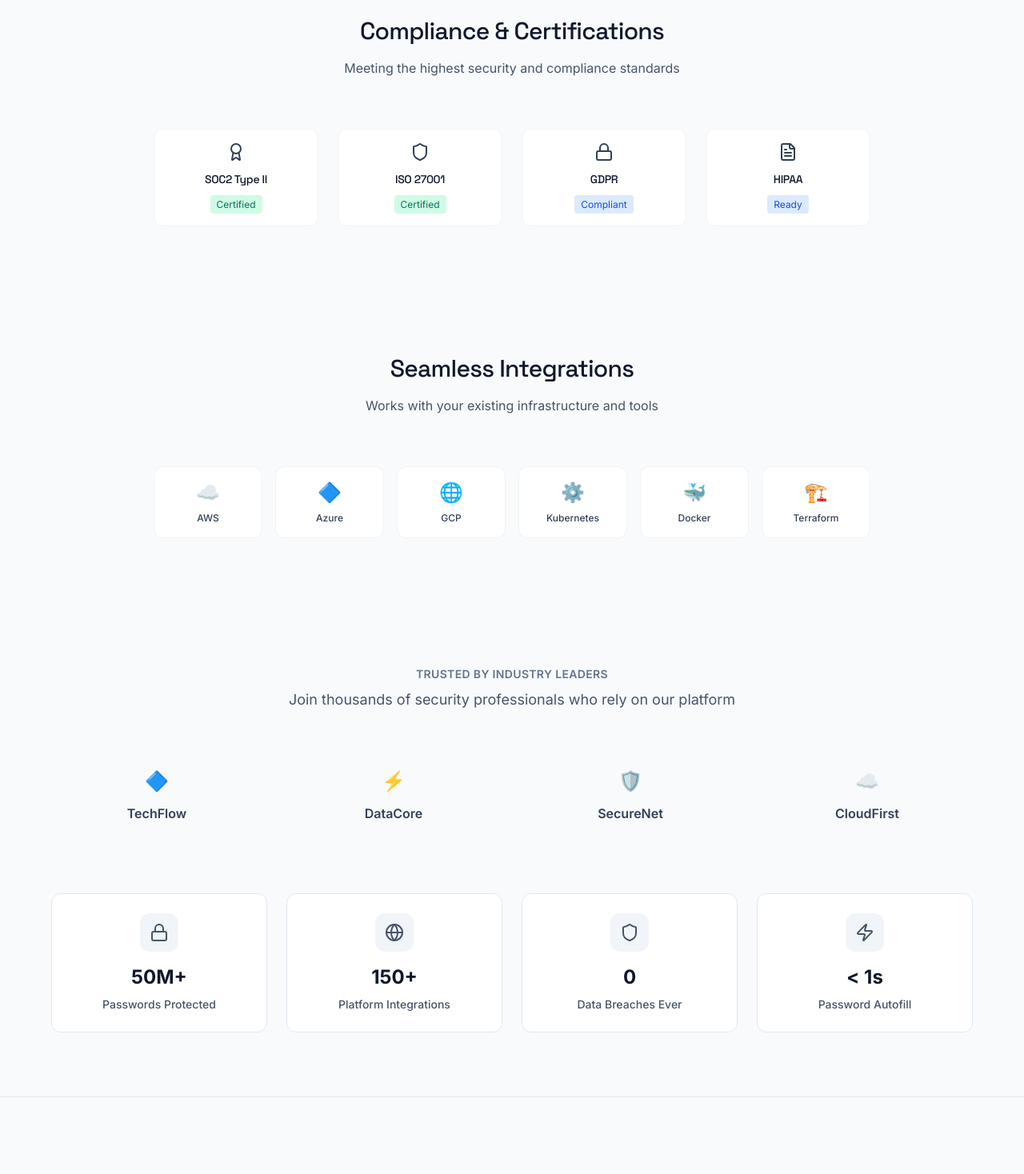
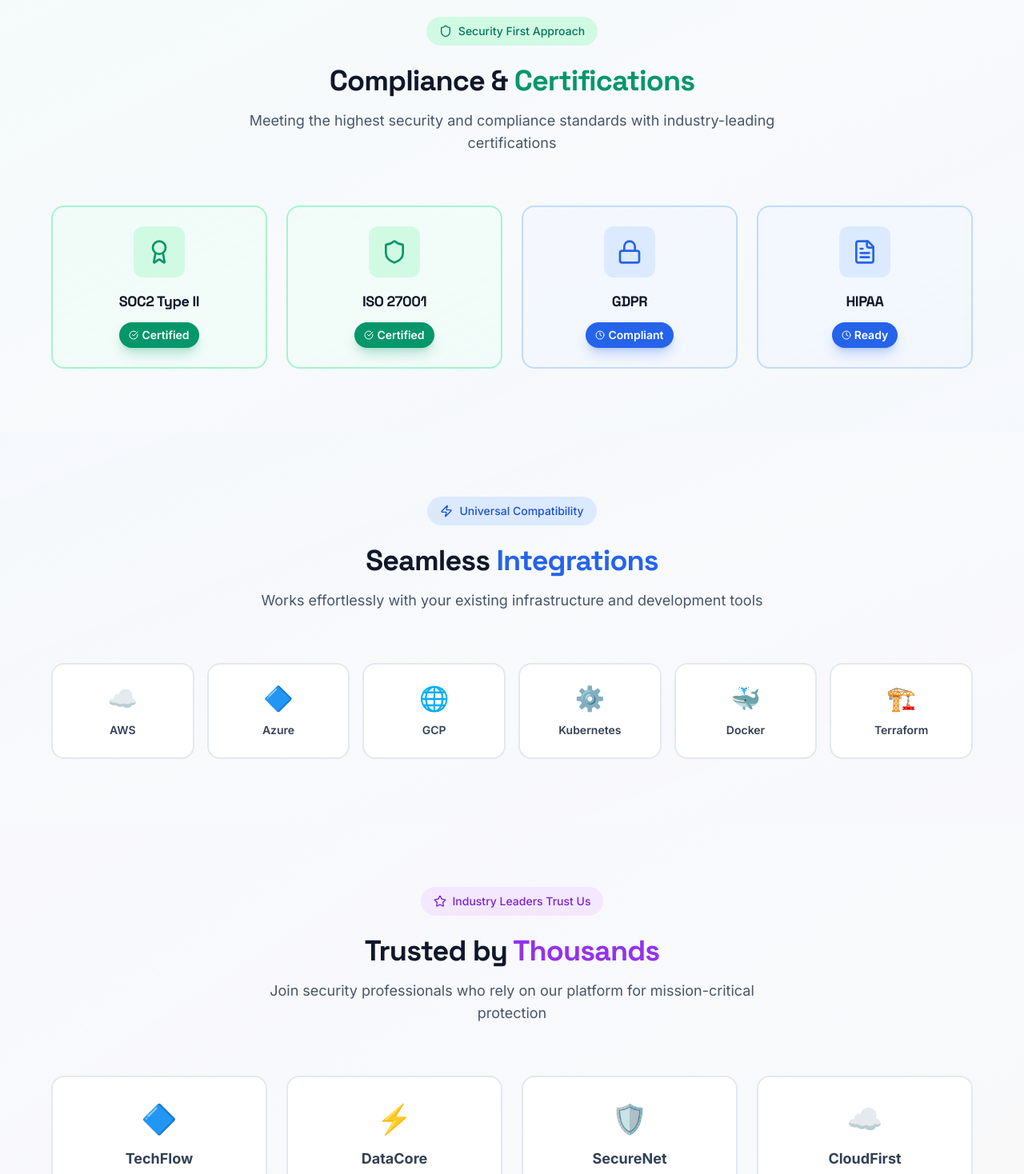
Before and after one commit to Futeur-Secure/fresh-new-online-space, a React (Vite) app: page /vault in a window 1280 px wide. Shown: the part 8960-10428 px from the top of the page at 80% size. Built offline with nearby package versions, Linux system fonts and the light colour scheme; no server answers; the database is empty.

Commit message:
Enhance sections interactivity
Make the "Compliance & Certifications", "Seamless Integrations", and "Trusted by Industry Leaders" sections more interactive, color-coded, and visually distinct.

```diff
--- a/src/pages/FuteurVault.tsx
+++ b/src/pages/FuteurVault.tsx
@@ -1,5 +1,5 @@
 import { useState, useEffect, useRef } from "react";
-import { ArrowRight, Play, Shield, Database, Rocket, Check, Star, ArrowUpRight, ChevronDown, Zap, Globe, Lock, Brain, Layers, Award, Users, Cpu, Cloud, FileText, BarChart3, Settings, Briefcase, Key, TrendingUp, Smartphone, MonitorSpeaker, TabletSmartphone, Chrome, Search, Timer, Fingerprint, HardDrive, Eye, AlertTriangle, RefreshCw } from "lucide-react";
+import { ArrowRight, Play, Shield, Database, Rocket, Check, Star, ArrowUpRight, ChevronDown, Zap, Globe, Lock, Brain, Layers, Award, Users, Cpu, Cloud, FileText, BarChart3, Settings, Briefcase, Key, TrendingUp, Smartphone, MonitorSpeaker, TabletSmartphone, Chrome, Search, Timer, Fingerprint, HardDrive, Eye, AlertTriangle, RefreshCw, CheckCircle, Clock } from "lucide-react";
 import Navbar from "@/components/Navbar";
 import { resetScroll } from "@/utils/navigationHelpers";
 import { useTheme } from "@/context/ThemeContext";
@@ -941,14 +941,19 @@ const FuteurVault = () => {
 
       <PricingSection isDark={isDark} />
       {/* Compliance & Certifications */}
-      <section className="py-20 px-6">
-        <div className="max-w-4xl mx-auto">
+      <section className="py-20 px-6 relative overflow-hidden">
+        <div className="absolute inset-0 bg-gradient-to-br from-emerald-50/30 via-transparent to-blue-50/30 dark:from-emerald-950/20 dark:to-blue-950/20"></div>
+        <div className="max-w-6xl mx-auto relative">
           <div id="compliance-header" data-animate className={`text-center mb-16 transition-all duration-700 ${isVisible['compliance-header'] ? 'opacity-100 translate-y-0' : 'opacity-0 translate-y-8'}`}>
-            <h2 className={`text-2xl md:text-3xl font-medium mb-4 ${isDark ? 'text-white' : 'text-slate-900'}`}>
-              Compliance & Certifications
+            <div className="inline-flex items-center gap-2 px-4 py-2 rounded-full bg-emerald-100 dark:bg-emerald-900/30 text-emerald-700 dark:text-emerald-300 text-sm font-medium mb-6">
+              <Shield className="w-4 h-4" />
+              Security First Approach
+            </div>
+            <h2 className={`text-3xl md:text-4xl font-bold mb-4 ${isDark ? 'text-white' : 'text-slate-900'}`}>
+              Compliance & <span className="text-emerald-600 dark:text-emerald-400">Certifications</span>
             </h2>
-            <p className={`text-base ${isDark ? 'text-slate-400' : 'text-slate-600'}`}>
-              Meeting the highest security and compliance standards
+            <p className={`text-lg max-w-2xl mx-auto ${isDark ? 'text-slate-300' : 'text-slate-600'}`}>
+              Meeting the highest security and compliance standards with industry-leading certifications
             </p>
           </div>
 
@@ -958,17 +963,32 @@ const FuteurVault = () => {
                 key={i}
                 id={`cert-${i}`}
                 data-animate
-                className={`transition-all duration-700 ${isVisible[`cert-${i}`] ? 'opacity-100 translate-y-0' : 'opacity-0 translate-y-8'}`}
+                className={`group transition-all duration-700 hover-scale ${isVisible[`cert-${i}`] ? 'opacity-100 translate-y-0' : 'opacity-0 translate-y-8'}`}
                 style={{ transitionDelay: `${i * 100}ms` }}
               >
-                <div className={`p-4 rounded-lg border text-center ${isDark ? 'bg-slate-900/20 border-slate-800/30' : 'bg-white border-slate-200/50'}`}>
-                  <cert.icon className={`w-6 h-6 mx-auto mb-3 ${isDark ? 'text-slate-300' : 'text-slate-700'}`} />
-                  <h4 className={`text-sm font-medium mb-2 ${isDark ? 'text-white' : 'text-slate-900'}`}>
+                <div className={`relative p-6 rounded-2xl border-2 text-center transition-all duration-300 cursor-pointer ${
+                  cert.status === 'Certified'
+                    ? `border-emerald-200 bg-emerald-50/50 hover:bg-emerald-50 hover:border-emerald-300 hover:shadow-lg hover:shadow-emerald-100/50 ${isDark ? 'dark:border-emerald-800/50 dark:bg-emerald-950/30 dark:hover:bg-emerald-950/50 dark:hover:border-emerald-700 dark:hover:shadow-emerald-900/20' : ''}`
+                    : `border-blue-200 bg-blue-50/50 hover:bg-blue-50 hover:border-blue-300 hover:shadow-lg hover:shadow-blue-100/50 ${isDark ? 'dark:border-blue-800/50 dark:bg-blue-950/30 dark:hover:bg-blue-950/50 dark:hover:border-blue-700 dark:hover:shadow-blue-900/20' : ''}`
+                }`}>
+                  <div className={`inline-flex items-center justify-center w-16 h-16 rounded-xl mb-4 transition-all duration-300 group-hover:scale-110 ${
+                    cert.status === 'Certified'
+                      ? `bg-emerald-100 text-emerald-600 ${isDark ? 'dark:bg-emerald-900/50 dark:text-emerald-400' : ''}`
+                      : `bg-blue-100 text-blue-600 ${isDark ? 'dark:bg-blue-900/50 dark:text-blue-400' : ''}`
+                  }`}>
+                    <cert.icon className="w-8 h-8" />
+                  </div>
+                  <h4 className={`text-lg font-bold mb-3 ${isDark ? 'text-white' : 'text-slate-900'}`}>
                     {cert.name}
                   </h4>
-                  <span className={`text-xs px-2 py-1 rounded ${cert.status === 'Certified' ? 'bg-emerald-100 text-emerald-700 dark:bg-emerald-900/30 dark:text-emerald-300' : 'bg-blue-100 text-blue-700 dark:bg-blue-900/30 dark:text-blue-300'}`}>
+                  <div className={`inline-flex items-center gap-1 px-3 py-1.5 rounded-full text-sm font-semibold transition-all duration-300 ${
+                    cert.status === 'Certified'
+                      ? `bg-emerald-600 text-white shadow-lg shadow-emerald-600/25 ${isDark ? 'dark:bg-emerald-500 dark:shadow-emerald-500/25' : ''}`
+                      : `bg-blue-600 text-white shadow-lg shadow-blue-600/25 ${isDark ? 'dark:bg-blue-500 dark:shadow-blue-500/25' : ''}`
+                  }`}>
+                    {cert.status === 'Certified' ? <CheckCircle className="w-3 h-3" /> : <Clock className="w-3 h-3" />}
                     {cert.status}
-                  </span>
+                  </div>
                 </div>
               </div>
             ))}
@@ -977,72 +997,122 @@ const FuteurVault = () => {
       </section>
 
       {/* Integration Ecosystem */}
-      <section className="py-20 px-6">
-        <div className="max-w-4xl mx-auto">
+      <section className="py-20 px-6 relative overflow-hidden">
+        <div className="absolute inset-0 bg-gradient-to-br from-blue-50/30 via-transparent to-purple-50/30 dark:from-blue-950/20 dark:to-purple-950/20"></div>
+        <div className="max-w-6xl mx-auto relative">
           <div id="integrations-header" data-animate className={`text-center mb-16 transition-all duration-700 ${isVisible['integrations-header'] ? 'opacity-100 translate-y-0' : 'opacity-0 translate-y-8'}`}>
-            <h2 className={`text-2xl md:text-3xl font-medium mb-4 ${isDark ? 'text-white' : 'text-slate-900'}`}>
-              Seamless Integrations
+            <div className="inline-flex items-center gap-2 px-4 py-2 rounded-full bg-blue-100 dark:bg-blue-900/30 text-blue-700 dark:text-blue-300 text-sm font-medium mb-6">
+              <Zap className="w-4 h-4" />
+              Universal Compatibility
+            </div>
+            <h2 className={`text-3xl md:text-4xl font-bold mb-4 ${isDark ? 'text-white' : 'text-slate-900'}`}>
+              Seamless <span className="text-blue-600 dark:text-blue-400">Integrations</span>
             </h2>
-            <p className={`text-base ${isDark ? 'text-slate-400' : 'text-slate-600'}`}>
-              Works with your existing infrastructure and tools
+            <p className={`text-lg max-w-2xl mx-auto ${isDark ? 'text-slate-300' : 'text-slate-600'}`}>
+              Works effortlessly with your existing infrastructure and development tools
             </p>
           </div>
 
-          <div id="integrations-grid" data-animate className={`grid grid-cols-3 md:grid-cols-6 gap-4 transition-all duration-700 ${isVisible['integrations-grid'] ? 'opacity-100 translate-y-0' : 'opacity-0 translate-y-8'}`}>
+          <div id="integrations-grid" data-animate className={`grid grid-cols-2 md:grid-cols-3 lg:grid-cols-6 gap-4 transition-all duration-700 ${isVisible['integrations-grid'] ? 'opacity-100 translate-y-0' : 'opacity-0 translate-y-8'}`}>
             {integrations.map((integration, i) => (
               <div
                 key={i}
-                className={`p-4 rounded-lg border text-center transition-all duration-300 hover:scale-105 ${isDark ? 'bg-slate-900/20 border-slate-800/30 hover:border-slate-700/50' : 'bg-white border-slate-200/50 hover:border-slate-300'}`}
+                className={`group relative p-6 rounded-2xl border-2 text-center transition-all duration-300 cursor-pointer hover-scale ${
+                  isDark
+                    ? 'border-slate-700/50 bg-slate-800/30 hover:bg-slate-700/50 hover:border-slate-600 hover:shadow-lg hover:shadow-slate-900/25'
+                    : 'border-slate-200 bg-white hover:bg-slate-50 hover:border-slate-300 hover:shadow-lg hover:shadow-slate-200/50'
+                }`}
               >
-                <div className="text-2xl mb-2">{integration.logo}</div>
-                <div className={`text-xs font-medium ${isDark ? 'text-slate-300' : 'text-slate-700'}`}>
+                <div className="text-3xl mb-3 transition-all duration-300 group-hover:scale-110">{integration.logo}</div>
+                <div className={`text-sm font-semibold transition-colors duration-300 ${
+                  isDark ? 'text-slate-300 group-hover:text-white' : 'text-slate-700 group-hover:text-slate-900'
+                }`}>
                   {integration.name}
                 </div>
+                <div className={`absolute inset-0 rounded-2xl border-2 border-blue-500/0 group-hover:border-blue-500/20 transition-all duration-300 ${
+                  isDark ? 'group-hover:shadow-blue-500/10' : 'group-hover:shadow-blue-500/5'
+                }`}></div>
               </div>
             ))}
           </div>
         </div>
       </section>
 
-      <section className="py-20 px-6 border-b border-slate-200 dark:border-slate-800">
-        <div className="max-w-6xl mx-auto">
+      {/* Social Proof & Statistics */}
+      <section className="py-20 px-6 relative overflow-hidden border-b border-slate-200 dark:border-slate-800">
+        <div className="absolute inset-0 bg-gradient-to-br from-purple-50/30 via-transparent to-orange-50/30 dark:from-purple-950/20 dark:to-orange-950/20"></div>
+        <div className="max-w-6xl mx-auto relative">
           <div id="social-proof" data-animate className={`transition-all duration-700 ${isVisible['social-proof'] ? 'opacity-100 translate-y-0' : 'opacity-0 translate-y-8'}`}>
-            <div className="text-center mb-12">
-              <p className={`text-sm font-semibold tracking-wide uppercase mb-2 ${isDark ? 'text-slate-400' : 'text-slate-500'}`}>
-                Trusted by Industry Leaders
-              </p>
-              <p className={`text-lg ${isDark ? 'text-slate-300' : 'text-slate-600'}`}>
-                Join thousands of security professionals who rely on our platform
+            <div className="text-center mb-16">
+              <div className="inline-flex items-center gap-2 px-4 py-2 rounded-full bg-purple-100 dark:bg-purple-900/30 text-purple-700 dark:text-purple-300 text-sm font-medium mb-6">
+                <Star className="w-4 h-4" />
+                Industry Leaders Trust Us
+              </div>
+              <h2 className={`text-3xl md:text-4xl font-bold mb-4 ${isDark ? 'text-white' : 'text-slate-900'}`}>
+                Trusted by <span className="text-purple-600 dark:text-purple-400">Thousands</span>
+              </h2>
+              <p className={`text-lg max-w-2xl mx-auto ${isDark ? 'text-slate-300' : 'text-slate-600'}`}>
+                Join security professionals who rely on our platform for mission-critical protection
               </p>
             </div>
 
             {/* Company Logos */}
-            <div className="grid grid-cols-2 md:grid-cols-4 gap-8 items-center mb-16">
+            <div className="grid grid-cols-2 md:grid-cols-4 gap-6 mb-16">
               {companies.map((company, i) => (
-                <div key={i} className={`group flex flex-col items-center p-6 rounded-xl transition-all duration-300 hover:scale-105 ${isDark ? 'bg-slate-800/50 hover:bg-slate-700/50' : 'bg-slate-50 hover:bg-slate-100'}`}>
-                  <div className="text-2xl mb-3">{company.logo}</div>
-                  <div className={`text-base font-semibold ${isDark ? 'text-slate-300 group-hover:text-white' : 'text-slate-700 group-hover:text-slate-900'} transition-colors`}>
+                <div
+                  key={i}
+                  className={`group relative p-8 rounded-2xl border-2 text-center transition-all duration-300 cursor-pointer hover-scale ${
+                    isDark
+                      ? 'border-slate-700/50 bg-slate-800/40 hover:bg-slate-700/60 hover:border-slate-600 hover:shadow-lg hover:shadow-slate-900/25'
+                      : 'border-slate-200 bg-white hover:bg-slate-50 hover:border-slate-300 hover:shadow-lg hover:shadow-slate-200/50'
+                  }`}
+                >
+                  <div className="text-4xl mb-4 transition-all duration-300 group-hover:scale-110">{company.logo}</div>
+                  <div className={`text-lg font-bold transition-colors duration-300 ${
+                    isDark ? 'text-slate-300 group-hover:text-white' : 'text-slate-700 group-hover:text-slate-900'
+                  }`}>
                     {company.name}
                   </div>
+                  <div className={`absolute inset-0 rounded-2xl border-2 border-purple-500/0 group-hover:border-purple-500/20 transition-all duration-300 ${
+                    isDark ? 'group-hover:shadow-purple-500/10' : 'group-hover:shadow-purple-500/5'
+                  }`}></div>
                 </div>
               ))}
             </div>
 
-            {/* Stats */}
+            {/* Enhanced Stats */}
             <div className="grid grid-cols-2 md:grid-cols-4 gap-6">
               {stats.map((stat, i) => {
                 const Icon = stat.icon;
+                const colors = [
+                  { bg: 'bg-emerald-500', shadow: 'shadow-emerald-500/25', text: 'text-emerald-600 dark:text-emerald-400' },
+                  { bg: 'bg-blue-500', shadow: 'shadow-blue-500/25', text: 'text-blue-600 dark:text-blue-400' },
+                  { bg: 'bg-purple-500', shadow: 'shadow-purple-500/25', text: 'text-purple-600 dark:text-purple-400' },
+                  { bg: 'bg-orange-500', shadow: 'shadow-orange-500/25', text: 'text-orange-600 dark:text-orange-400' }
+                ];
+                const color = colors[i % colors.length];
+
                 return (
-                  <div key={i} className={`text-center p-6 rounded-xl border transition-all duration-300 hover:scale-105 ${isDark ? 'border-slate-700 bg-slate-800/30 hover:bg-slate-800/50' : 'border-slate-200 bg-white hover:bg-slate-50'}`}>
-                    <div className={`inline-flex items-center justify-center w-12 h-12 rounded-lg mb-4 ${isDark ? 'bg-slate-700 text-slate-300' : 'bg-slate-100 text-slate-600'}`}>
-                      <Icon className="w-6 h-6" />
+                  <div
+                    key={i}
+                    className={`group relative text-center p-8 rounded-2xl border-2 transition-all duration-300 cursor-pointer hover-scale ${
+                      isDark
+                        ? 'border-slate-700/50 bg-slate-800/40 hover:bg-slate-700/60 hover:border-slate-600 hover:shadow-xl hover:shadow-slate-900/25'
+                        : 'border-slate-200 bg-white hover:bg-slate-50 hover:border-slate-300 hover:shadow-xl hover:shadow-slate-200/50'
+                    }`}
+                  >
+                    <div className={`inline-flex items-center justify-center w-16 h-16 rounded-2xl mb-6 transition-all duration-300 group-hover:scale-110 ${color.bg} text-white shadow-lg ${color.shadow}`}>
+                      <Icon className="w-8 h-8" />
                     </div>
-                    <div className={`text-2xl font-bold mb-2 ${isDark ? 'text-white' : 'text-slate-900'}`}>
+                    <div className={`text-3xl md:text-4xl font-bold mb-3 transition-colors duration-300 ${color.text}`}>
                       {stat.value}
                     </div>
-                    <div className={`text-sm font-medium ${isDark ? 'text-slate-400' : 'text-slate-600'}`}>
+                    <div className={`text-sm font-semibold transition-colors duration-300 ${
+                      isDark ? 'text-slate-400 group-hover:text-slate-300' : 'text-slate-600 group-hover:text-slate-700'
+                    }`}>
                       {stat.label}
                     </div>
+                    <div className={`absolute inset-0 rounded-2xl border-2 border-transparent group-hover:border-${color.bg.split('-')[1]}-500/20 transition-all duration-300`}></div>
                   </div>
                 );
               })}
```
